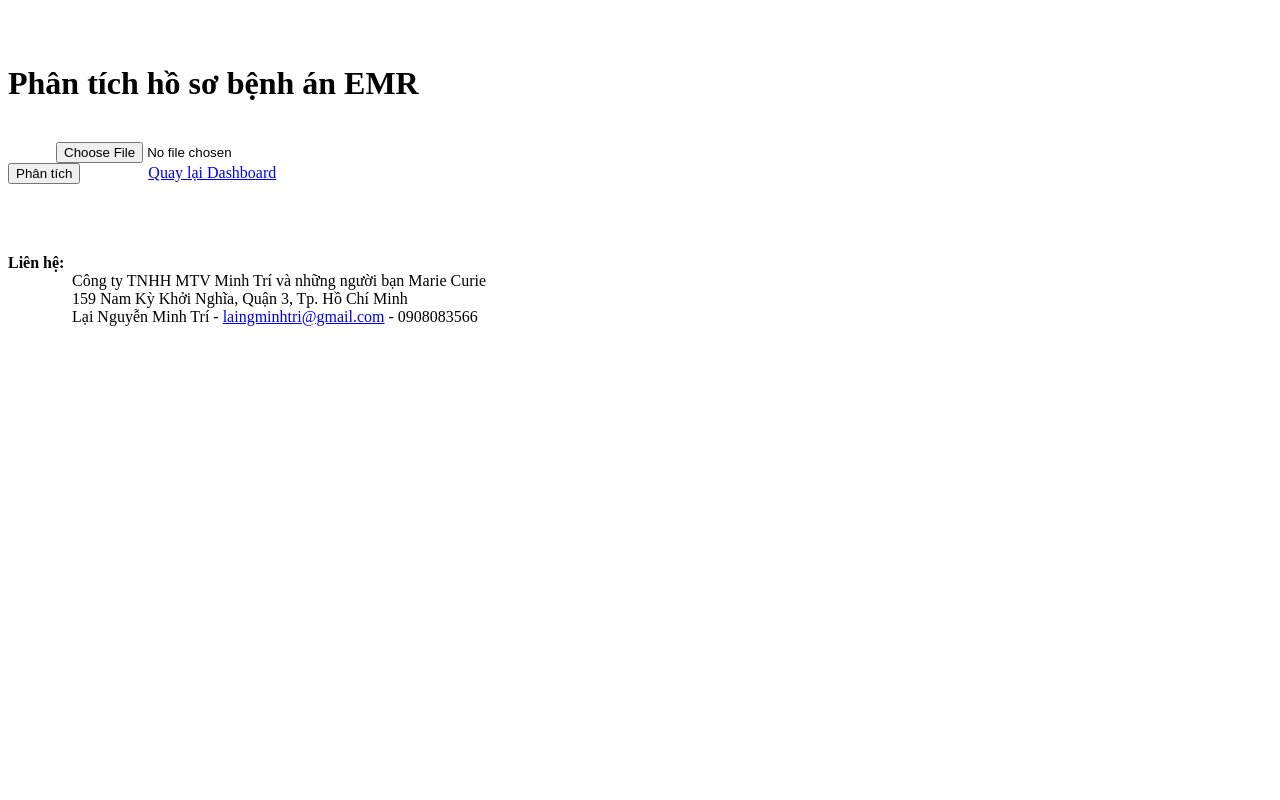
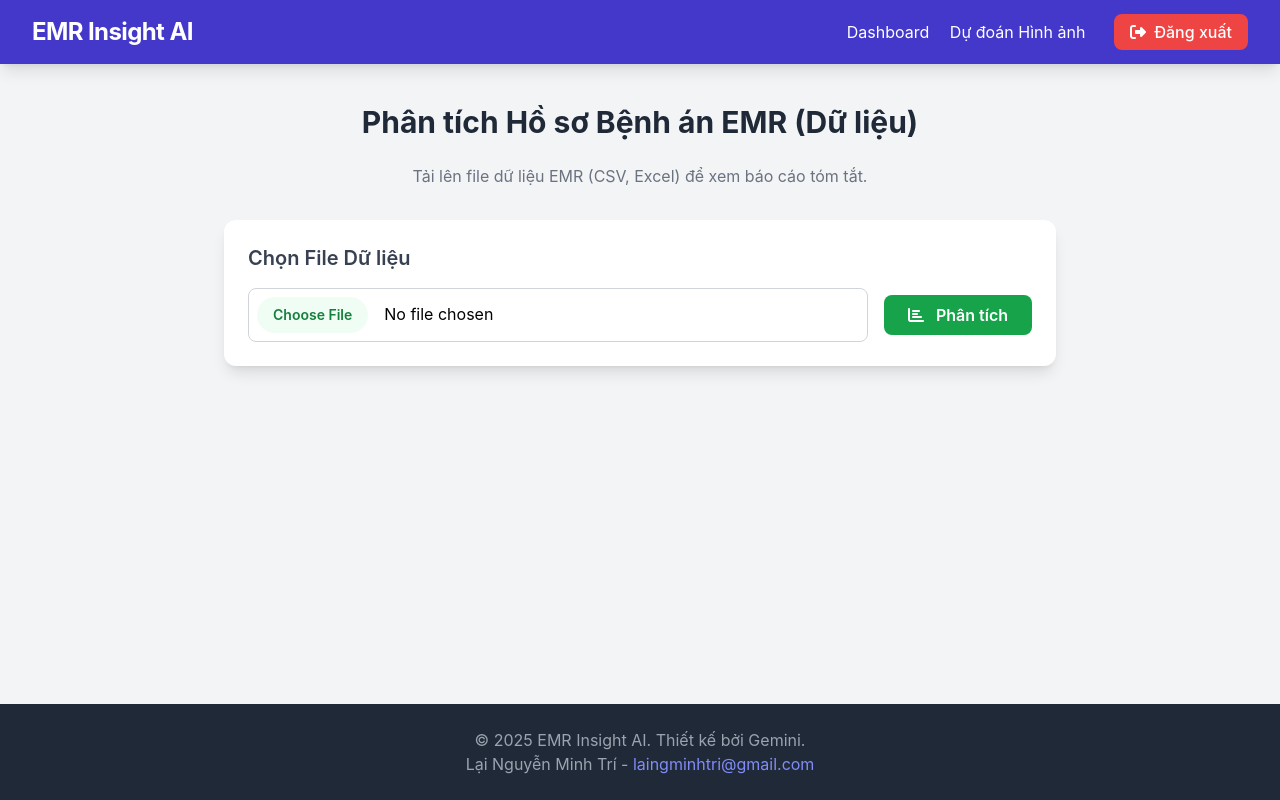
Before and after one commit to minhtriizkooooo-sys/EMR-Analysis, a Flask app: page /emr_profile in a window 1280 px wide. Run offline with Flask 3, Linux system fonts and the light colour scheme; some libraries are stand-ins or nearby versions.

Commit message:
Update emr_profile.html

```diff
--- a/templates/emr_profile.html
+++ b/templates/emr_profile.html
@@ -2,124 +2,53 @@
 <html lang="vi">
 <head>
     <meta charset="UTF-8">
+    <meta name="viewport" content="width=device-width, initial-scale=1.0">
     <title>Phân tích hồ sơ EMR</title>
+    <script src="https://cdn.tailwindcss.com"></script>
+    <link rel="stylesheet" href="https://cdnjs.cloudflare.com/ajax/libs/font-awesome/6.5.2/css/all.min.css">
     <style>
-        /* Color Palette */
+        /* Định nghĩa biến màu Tailwind cho sự đồng bộ */
         :root {
-            --main-green: #4CAF50; /* Primary button and highlight */
-            --dark-green: #2E7D32; /* Title and hover */
-            --light-bg: #e8f5e9;   /* Light background */
-            --success-bg: #e6ffe6; /* Report section background */
-            --error-bg: #ffebee;   /* Error background */
-            --error-color: #d32f2f;
+            --main-green: #10B981;
+            --dark-green: #059669;
+            --light-bg: #f3f4f6;
+            --error-color: #EF4444;
         }
 
         body {
-            font-family: Arial, sans-serif;
-            background: var(--light-bg);
-            margin: 0;
-            padding: 0;
-            display: flex;
-            justify-content: center;
-            align-items: flex-start;
-            min-height: 100vh;
-        }
-        .container {
-            max-width: 750px;
-            margin: 50px 20px;
-            background: #fff;
-            padding: 30px;
-            border-radius: 10px;
-            box-shadow: 0 4px 15px rgba(0,0,0,0.1);
-            width: 100%;
-        }
-        h1 {
-            color: var(--dark-green);
-            text-align: center;
-            margin-bottom: 25px;
-            border-bottom: 2px solid var(--light-bg);
-            padding-bottom: 10px;
-        }
-        form {
-            display: flex;
-            justify-content: space-between;
-            align-items: center;
-            margin-bottom: 30px;
-            padding: 20px;
-            border: 1px solid #ddd;
-            border-radius: 8px;
-            background: #f9f9f9;
-        }
-        input[type="file"] {
-            flex-grow: 1;
-            padding: 8px;
-            border: 1px solid #ccc;
-            border-radius: 5px;
-            margin-right: 15px;
-        }
-        .button-group {
-            display: flex;
-            gap: 10px;
-        }
-        button[type="submit"],
-        .btn-dashboard {
-            background-color: var(--main-green);
-            color: white;
-            padding: 10px 20px;
-            border: none;
-            border-radius: 5px;
-            cursor: pointer;
-            font-size: 16px;
-            transition: background-color 0.3s;
-            text-decoration: none;
-            display: inline-block;
-            font-weight: bold;
-        }
-        button[type="submit"]:hover,
-        .btn-dashboard:hover {
-            background-color: var(--dark-green);
+            font-family: 'Inter', sans-serif;
+            background-color: var(--light-bg);
         }
 
-        .report-section {
-            margin-top: 30px;
-            padding: 20px;
-            border: 2px solid var(--main-green);
-            border-radius: 8px;
-            background: var(--success-bg);
-            overflow-x: auto; /* Dành cho bảng rộng */
-        }
-        .report-section h3 {
-            color: var(--dark-green);
-            border-bottom: 1px solid var(--main-green);
-            padding-bottom: 10px;
-            text-align: center;
-        }
+        /* Cần override lại style table mặc định của Jinja/Pandas để Tailwind hoạt động tốt */
         .report-section table {
-            min-width: 600px; /* Đảm bảo bảng hiển thị tốt */
             width: 100%;
             border-collapse: collapse;
             margin-top: 10px;
-            font-size: 14px;
         }
-        .report-section th, .report-section td {
-            border: 1px solid var(--main-green);
-            padding: 8px;
+        .report-section table thead tr {
+            background-color: #4338CA; /* indigo-700 */
+            color: white;
+            text-transform: uppercase;
+            font-size: 0.75rem;
+        }
+        .report-section table th,
+        .report-section table td {
+            padding: 12px 15px;
             text-align: left;
+            border: 1px solid #E5E7EB;
         }
-        .report-section th {
-            background-color: var(--main-green);
-            color: white;
-            font-weight: bold;
+        .report-section table tbody tr {
+            background-color: white;
+            border-bottom: 1px solid #E5E7EB;
         }
-        .contact {
-            clear: both;
-            margin-top: 40px;
-            font-size: 14px;
-            border-top: 1px solid #eee;
-            padding-top: 20px;
-            color: #666;
-            text-align: center;
+        .report-section table tbody tr:nth-child(even) {
+            background-color: #F9FAFB;
         }
+        .report-section table tbody tr:hover {
+            background-color: #F3F4F6;
+        }
+
         /* Modal Popup Styles */
         .modal {
             display: none;
@@ -157,10 +86,10 @@
             text-decoration: none;
             cursor: pointer;
         }
-        .modal-success { border-top: 5px solid var(--main-green); background-color: var(--success-bg); }
-        .modal-danger { border-top: 5px solid var(--error-color); background-color: var(--error-bg); }
-        .modal-warning { border-top: 5px solid #ffc107; background-color: #fff8e1; }
-        #modalTitle { margin-top: 0; color: var(--dark-green); }
+        /* Chỉ định màu sắc cho modal lỗi/cảnh báo */
+        .modal-danger { border-top: 5px solid var(--error-color); background-color: #FEF2F2; }
+        .modal-warning { border-top: 5px solid #F59E0B; background-color: #FFFBEB; }
+
         @keyframes fadeIn {
             from { opacity: 0; transform: translateY(-20px); }
             to { opacity: 1; transform: translateY(0); }
@@ -168,37 +97,59 @@
     </style>
 </head>
 <body>
-    <div class="container">
-        <h1>Phân tích hồ sơ bệnh án EMR</h1>
+    <div class="min-h-screen flex flex-col">
+        <header class="bg-indigo-700 text-white shadow-lg">
+            <nav class="max-w-7xl mx-auto px-4 sm:px-6 lg:px-8 py-4 flex justify-between items-center">
+                <a href="{{ url_for('index') }}" class="text-2xl font-bold tracking-tight">EMR Insight AI</a>
+                <div>
+                    <a href="{{ url_for('dashboard') }}" class="ml-4 hover:text-indigo-200 transition duration-150">Dashboard</a>
+                    <a href="{{ url_for('emr_prediction') }}" class="ml-4 hover:text-indigo-200 transition duration-150">Dự đoán Hình ảnh</a>
+                    <a href="{{ url_for('logout') }}" class="ml-6 bg-red-500 hover:bg-red-600 py-2 px-4 rounded-lg font-medium transition duration-150">
+                        <i class="fas fa-sign-out-alt mr-1"></i> Đăng xuất
+                    </a>
+                </div>
+            </nav>
+        </header>
 
-        <form method="POST" enctype="multipart/form-data" action="{{ url_for('upload_emr') }}">
-            <input type="file" name="file" accept=".csv, .xlsx, .xls" required>
-            <div class="button-group">
-                <button type="submit">Phân tích</button>
-                <a href="{{ url_for('dashboard') }}" class="btn-dashboard">Quay lại Dashboard</a>
+        <main class="flex-grow max-w-4xl mx-auto px-4 sm:px-6 lg:px-8 py-10 w-full">
+            <h2 class="text-3xl font-bold text-gray-800 mb-6 text-center">Phân tích Hồ sơ Bệnh án EMR (Dữ liệu)</h2>
+            <p class="text-gray-500 mb-8 text-center">Tải lên file dữ liệu EMR (CSV, Excel) để xem báo cáo tóm tắt.</p>
+
+            <div class="bg-white p-6 rounded-xl shadow-lg mb-8">
+                <h3 class="text-xl font-semibold text-gray-700 mb-4">Chọn File Dữ liệu</h3>
+                <form action="{{ url_for('upload_emr') }}" method="post" enctype="multipart/form-data" class="flex flex-col sm:flex-row items-center space-y-4 sm:space-y-0 sm:space-x-4">
+                    <input type="file" name="file" accept=".csv, .xlsx, .xls" required
+                            class="flex-grow w-full sm:w-auto border border-gray-300 rounded-lg p-2 file:mr-4 file:py-2 file:px-4 file:rounded-full file:border-0 file:text-sm file:font-semibold file:bg-green-50 file:text-green-700 hover:file:bg-green-100">
+
+                    <button type="submit"
+                            class="w-full sm:w-auto py-2 px-6 bg-green-600 text-white font-semibold rounded-lg hover:bg-green-700 transition duration-200">
+                        <i class="fas fa-chart-bar mr-2"></i> Phân tích
+                    </button>
+                </form>
             </div>
-        </form>
 
             {% if summary %}
-            <div class="report-section">
-                <h3>Tóm tắt Dữ liệu Hồ sơ {% if filename %}({{ filename }}){% endif %}</h3>
+                <div class="report-section bg-white p-6 rounded-xl shadow-xl mt-8">
+                    <h2 class="text-2xl font-bold text-indigo-700 mb-6 border-b pb-3">
+                        <i class="fas fa-file-alt mr-2"></i> Báo cáo Phân tích Dữ liệu {% if filename %}({{ filename }}){% endif %}
+                    </h2>
                     {{ summary | safe }}
                 </div>
             {% endif %}
+        </main>
 
-        <div class="contact">
-            <p><strong>Liên hệ:</strong><br>
-                Công ty TNHH MTV Minh Trí và những người bạn Marie Curie<br>
-                159 Nam Kỳ Khởi Nghĩa, Quận 3, Tp. Hồ Chí Minh<br>
-                Lại Nguyễn Minh Trí - <a href="mailto:laingminhtri@gmail.com">laingminhtri@gmail.com</a> - 0908083566</p>
+        <footer class="bg-gray-800 text-white py-6 mt-10">
+            <div class="max-w-7xl mx-auto text-center text-gray-400">
+                &copy; 2025 EMR Insight AI. Thiết kế bởi Gemini.<br>
+                Lại Nguyễn Minh Trí - <a href="mailto:laingminhtri@gmail.com" class="text-indigo-400 hover:text-indigo-200">laingminhtri@gmail.com</a>
             </div>
+        </footer>
     </div>
 
-    <!-- Modal Popup Structure -->
     <div id="customModal" class="modal">
         <div class="modal-content">
             <span class="close-btn">&times;</span>
-            <h2 id="modalTitle"></h2>
+            <h2 id="modalTitle" class="text-xl font-bold mb-3"></h2>
             <p id="modalBody"></p>
         </div>
     </div>
@@ -212,21 +163,24 @@
         const modalBody = document.getElementById('modalBody');
 
         function showModal(category, message) {
-            // Loại bỏ các class cũ và thêm class mới
+            // CHỈ HIỂN THỊ MODAL CHO LỖI VÀ CẢNH BÁO
+            if (category !== 'danger' && category !== 'warning') {
+                return;
+            }
+
             modalContent.className = 'modal-content';
             modalContent.classList.add(`modal-${category}`);
 
-            // Thiết lập tiêu đề dựa trên loại thông báo
             let titleText = 'Thông báo';
-            if (category === 'success') {
-                titleText = 'Thành công';
-                modalTitle.style.color = 'var(--dark-green)';
-            } else if (category === 'danger') {
-                titleText = 'Lỗi nghiêm trọng';
-                modalTitle.style.color = 'var(--error-color)';
+            let errorColor = '#EF4444'; // Red-500
+            let warningColor = '#F59E0B'; // Amber-500
+
+            if (category === 'danger') {
+                titleText = 'Lỗi nghiêm trọng 🚨';
+                modalTitle.style.color = errorColor;
             } else if (category === 'warning') {
-                titleText = 'Cảnh báo';
-                modalTitle.style.color = '#ffc107';
+                titleText = 'Cảnh báo ⚠️';
+                modalTitle.style.color = warningColor;
             }
 
             modalTitle.textContent = titleText;
@@ -249,7 +203,6 @@
             {% if messages %}
                 document.addEventListener('DOMContentLoaded', () => {
                     {% for category, message in messages %}
-                        // Gọi showModal cho mỗi thông báo flash
                         showModal('{{ category }}', '{{ message }}');
                     {% endfor %}
                 });
```
Lines whose indentation alone changed are shown as unchanged.
